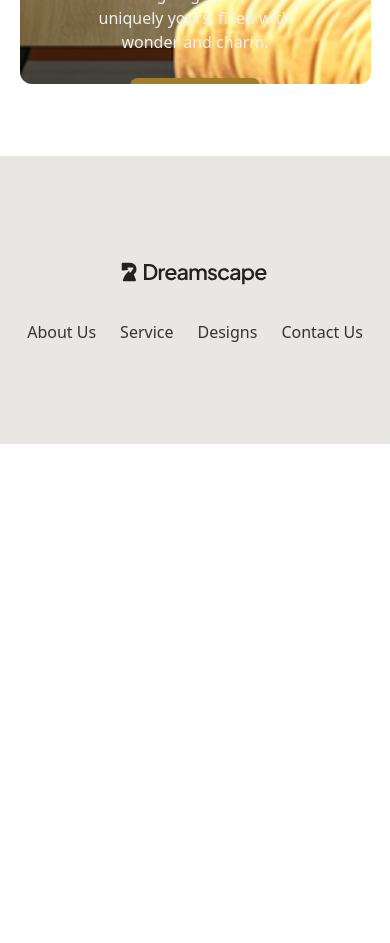
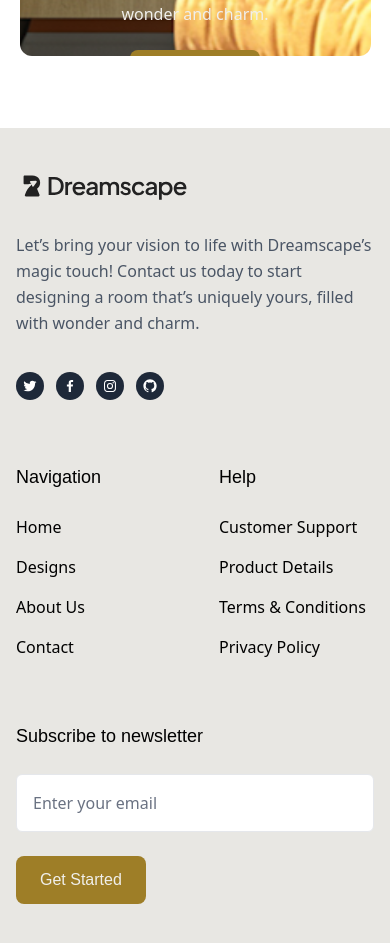
Before and after one commit to poornakawishla/Dreamscape, a React (Vite) app: page / in a window 390 px wide. Shown: the part 6100-7043 px from the top of the page. Before the commit the page ends 6544 px from the top, so only its background shows below. Built offline with nearby package versions, Linux system fonts and the light colour scheme.

Commit message:
Complate without Responsive

```diff
--- a/src/components/footer/Footer.jsx
+++ b/src/components/footer/Footer.jsx
@@ -1,23 +1,237 @@
 import React from "react";
 import Logo from "../../assets/logo.svg";
+import Primarybutton from "../primarybutton/Primarybutton";
 
 function Footer() {
   return (
-    <div
-      className="flex flex-col items-center
-      bg-[var(--background-color-background-hover)]
-      text-[var(--typo-color-text)]
-      px-[5%] py-[100px] gap-8 text-center"
-    >
-      <img className="h-8" src={Logo} alt="Logo" />
+    <section class="py-10  bg-[var(--background-color-background-hover)]  sm:pt-16 lg:pt-24">
+      <div class="px-4 mx-auto sm:px-6 lg:px-8 max-w-7xl">
+        <div class="grid grid-cols-2 md:col-span-3 lg:grid-cols-6 gap-y-16 gap-x-12">
+          <div class="col-span-2 md:col-span-3 lg:col-span-2 lg:pr-8">
+            <img src={Logo} alt="" />
 
-      <div className="flex gap-[24px] color ">
-        <a href="#">About Us</a>
-        <a href="#">Service</a>
-        <a href="#">Designs</a>
-        <a href="#">Contact Us</a>
+            <p class="text-base leading-relaxed text-gray-600 mt-7">
+              Let’s bring your vision to life with Dreamscape’s magic touch!
+              Contact us today to start designing a room that’s uniquely yours,
+              filled with wonder and charm.
+            </p>
+
+            <ul class="flex items-center space-x-3 mt-9">
+              <li>
+                <a
+                  href="#"
+                  title=""
+                  class="flex items-center justify-center text-white transition-all duration-200 bg-gray-800 rounded-full w-7 h-7 hover:bg-blue-600 focus:bg-blue-600"
+                >
+                  <svg
+                    class="w-4 h-4"
+                    xmlns="http://www.w3.org/2000/svg"
+                    viewBox="0 0 24 24"
+                    fill="currentColor"
+                  >
+                    <path d="M19.633 7.997c.013.175.013.349.013.523 0 5.325-4.053 11.461-11.46 11.461-2.282 0-4.402-.661-6.186-1.809.324.037.636.05.973.05a8.07 8.07 0 0 0 5.001-1.721 4.036 4.036 0 0 1-3.767-2.793c.249.037.499.062.761.062.361 0 .724-.05 1.061-.137a4.027 4.027 0 0 1-3.23-3.953v-.05c.537.299 1.16.486 1.82.511a4.022 4.022 0 0 1-1.796-3.354c0-.748.199-1.434.548-2.032a11.457 11.457 0 0 0 8.306 4.215c-.062-.3-.1-.611-.1-.923a4.026 4.026 0 0 1 4.028-4.028c1.16 0 2.207.486 2.943 1.272a7.957 7.957 0 0 0 2.556-.973 4.02 4.02 0 0 1-1.771 2.22 8.073 8.073 0 0 0 2.319-.624 8.645 8.645 0 0 1-2.019 2.083z"></path>
+                  </svg>
+                </a>
+              </li>
+
+              <li>
+                <a
+                  href="#"
+                  title=""
+                  class="flex items-center justify-center text-white transition-all duration-200 bg-gray-800 rounded-full w-7 h-7 hover:bg-blue-600 focus:bg-blue-600"
+                >
+                  <svg
+                    class="w-4 h-4"
+                    xmlns="http://www.w3.org/2000/svg"
+                    viewBox="0 0 24 24"
+                    fill="currentColor"
+                  >
+                    <path d="M13.397 20.997v-8.196h2.765l.411-3.209h-3.176V7.548c0-.926.258-1.56 1.587-1.56h1.684V3.127A22.336 22.336 0 0 0 14.201 3c-2.444 0-4.122 1.492-4.122 4.231v2.355H7.332v3.209h2.753v8.202h3.312z"></path>
+                  </svg>
+                </a>
+              </li>
+
+              <li>
+                <a
+                  href="#"
+                  title=""
+                  class="flex items-center justify-center text-white transition-all duration-200 bg-gray-800 rounded-full w-7 h-7 hover:bg-blue-600 focus:bg-blue-600"
+                >
+                  <svg
+                    class="w-4 h-4"
+                    xmlns="http://www.w3.org/2000/svg"
+                    viewBox="0 0 24 24"
+                    fill="currentColor"
+                  >
+                    <path d="M11.999 7.377a4.623 4.623 0 1 0 0 9.248 4.623 4.623 0 0 0 0-9.248zm0 7.627a3.004 3.004 0 1 1 0-6.008 3.004 3.004 0 0 1 0 6.008z"></path>
+                    <circle cx="16.806" cy="7.207" r="1.078"></circle>
+                    <path d="M20.533 6.111A4.605 4.605 0 0 0 17.9 3.479a6.606 6.606 0 0 0-2.186-.42c-.963-.042-1.268-.054-3.71-.054s-2.755 0-3.71.054a6.554 6.554 0 0 0-2.184.42 4.6 4.6 0 0 0-2.633 2.632 6.585 6.585 0 0 0-.419 2.186c-.043.962-.056 1.267-.056 3.71 0 2.442 0 2.753.056 3.71.015.748.156 1.486.419 2.187a4.61 4.61 0 0 0 2.634 2.632 6.584 6.584 0 0 0 2.185.45c.963.042 1.268.055 3.71.055s2.755 0 3.71-.055a6.615 6.615 0 0 0 2.186-.419 4.613 4.613 0 0 0 2.633-2.633c.263-.7.404-1.438.419-2.186.043-.962.056-1.267.056-3.71s0-2.753-.056-3.71a6.581 6.581 0 0 0-.421-2.217zm-1.218 9.532a5.043 5.043 0 0 1-.311 1.688 2.987 2.987 0 0 1-1.712 1.711 4.985 4.985 0 0 1-1.67.311c-.95.044-1.218.055-3.654.055-2.438 0-2.687 0-3.655-.055a4.96 4.96 0 0 1-1.669-.311 2.985 2.985 0 0 1-1.719-1.711 5.08 5.08 0 0 1-.311-1.669c-.043-.95-.053-1.218-.053-3.654 0-2.437 0-2.686.053-3.655a5.038 5.038 0 0 1 .311-1.687c.305-.789.93-1.41 1.719-1.712a5.01 5.01 0 0 1 1.669-.311c.951-.043 1.218-.055 3.655-.055s2.687 0 3.654.055a4.96 4.96 0 0 1 1.67.311 2.991 2.991 0 0 1 1.712 1.712 5.08 5.08 0 0 1 .311 1.669c.043.951.054 1.218.054 3.655 0 2.436 0 2.698-.043 3.654h-.011z"></path>
+                  </svg>
+                </a>
+              </li>
+
+              <li>
+                <a
+                  href="_https://github.com/poornakawishla/"
+                  title=""
+                  class="flex items-center justify-center text-white transition-all duration-200 bg-gray-800 rounded-full w-7 h-7 hover:bg-blue-600 focus:bg-blue-600"
+                >
+                  <svg
+                    class="w-4 h-4"
+                    xmlns="http://www.w3.org/2000/svg"
+                    viewBox="0 0 24 24"
+                    fill="currentColor"
+                  >
+                    <path
+                      fill-rule="evenodd"
+                      clip-rule="evenodd"
+                      d="M12.026 2c-5.509 0-9.974 4.465-9.974 9.974 0 4.406 2.857 8.145 6.821 9.465.499.09.679-.217.679-.481 0-.237-.008-.865-.011-1.696-2.775.602-3.361-1.338-3.361-1.338-.452-1.152-1.107-1.459-1.107-1.459-.905-.619.069-.605.069-.605 1.002.07 1.527 1.028 1.527 1.028.89 1.524 2.336 1.084 2.902.829.091-.645.351-1.085.635-1.334-2.214-.251-4.542-1.107-4.542-4.93 0-1.087.389-1.979 1.024-2.675-.101-.253-.446-1.268.099-2.64 0 0 .837-.269 2.742 1.021a9.582 9.582 0 0 1 2.496-.336 9.554 9.554 0 0 1 2.496.336c1.906-1.291 2.742-1.021 2.742-1.021.545 1.372.203 2.387.099 2.64.64.696 1.024 1.587 1.024 2.675 0 3.833-2.33 4.675-4.552 4.922.355.308.675.916.675 1.846 0 1.334-.012 2.41-.012 2.737 0 .267.178.577.687.479C19.146 20.115 22 16.379 22 11.974 22 6.465 17.535 2 12.026 2z"
+                    ></path>
+                  </svg>
+                </a>
+              </li>
+            </ul>
+          </div>
+
+          <div>
+            <p class="Body-B-1">
+              Navigation
+            </p>
+
+            <ul class="mt-6 space-y-4">
+              <li>
+                <a
+                  href="#"
+                  title=""
+                  class="flex text-base text-black transition-all duration-200 hover:text-blue-600 focus:text-blue-600"
+                >
+                  {" "}
+                  Home{" "}
+                </a>
+              </li>
+
+              <li>
+                <a
+                  href="#"
+                  title=""
+                  class="flex text-base text-black transition-all duration-200 hover:text-blue-600 focus:text-blue-600"
+                >
+                  {" "}
+                  Designs{" "}
+                </a>
+              </li>
+
+              <li>
+                <a
+                  href="#"
+                  title=""
+                  class="flex text-base text-black transition-all duration-200 hover:text-blue-600 focus:text-blue-600"
+                >
+                  {" "}
+                  About Us{" "}
+                </a>
+              </li>
+
+              <li>
+                <a
+                  href="#"
+                  title=""
+                  class="flex text-base text-black transition-all duration-200 hover:text-blue-600 focus:text-blue-600"
+                >
+                  {" "}
+                  Contact{" "}
+                </a>
+              </li>
+            </ul>
+          </div>
+
+          <div>
+            <p class="Body-B-1">
+              Help
+            </p>
+
+            <ul class="mt-6 space-y-4 text[var(--typo-color-text-subtlest)]">
+              <li>
+                <a
+                  href="#"
+                  title=""
+                  class="flex text-base text-black transition-all duration-200 hover:text-blue-600 focus:text-blue-600"
+                >
+                  {" "}
+                  Customer Support{" "}
+                </a>
+              </li>
+
+              <li>
+                <a
+                  href="#"
+                  title=""
+                  class="flex text-base text-black transition-all duration-200 hover:text-blue-600 focus:text-blue-600"
+                >
+                  {" "}
+                  Product Details{" "}
+                </a>
+              </li>
+
+              <li>
+                <a
+                  href="#"
+                  title=""
+                  class="flex text-base text-black transition-all duration-200 hover:text-blue-600 focus:text-blue-600"
+                >
+                  {" "}
+                  Terms & Conditions{" "}
+                </a>
+              </li>
+
+              <li>
+                <a
+                  href="#"
+                  title=""
+                  class="flex text-base text-black transition-all duration-200 hover:text-blue-600 focus:text-blue-600"
+                >
+                  {" "}
+                  Privacy Policy{" "}
+                </a>
+              </li>
+            </ul>
+          </div>
+
+          <div class="col-span-2 md:col-span-1 lg:col-span-2 lg:pl-8">
+            <p class="Body-B-1">
+              Subscribe to newsletter
+            </p>
+
+            <form action="#" method="POST" class="mt-6">
+              <div>
+                <label for="email" class="sr-only">
+                  Email
+                </label>
+                <input
+                  type="email"
+                  name="email"
+                  id="email"
+                  placeholder="Enter your email"
+                  class="block w-full p-4 text-black placeholder-gray-500 transition-all duration-200 bg-white border border-gray-200 rounded-md focus:outline-none focus:border-blue-600 caret-blue-600"
+                />
+              </div>
+
+           <Primarybutton
+              buttonText="Get Started"
+              buttonLink="/contact"
+              className="mt-[24px]"
+            />
+            </form>
+          </div>
+        </div>
+
+        <hr class="mt-16 mb-10 border-gray-200" />
+
+        <p class="text-sm text-center text-gray-600">
+          © Copyright 2025, All Rights Reserved by POORNAKAWISHLA
+        </p>
       </div>
-    </div>
+    </section>
   );
 }
 
--- a/src/pages/Homepage.jsx
+++ b/src/pages/Homepage.jsx
@@ -190,8 +190,8 @@
       </div>
 
       {/* CTA */}
-      <div className="flex gap-[8px] mt-[32px]"
-        className="container px-[5%] w-[90%] h-[90vh] min-h-[90vh] mx-auto mt-15 rounded-xl bg-cover bg-center"
+      <div
+        className="flex gap-[8px] mt-[32px] container px-[5%] w-[90%] h-[90vh] min-h-[90vh] mx-auto mt-15 rounded-xl bg-cover bg-center"
         style={{
           backgroundImage: `url(${bg})`,
           overflow: "hidden",
```
